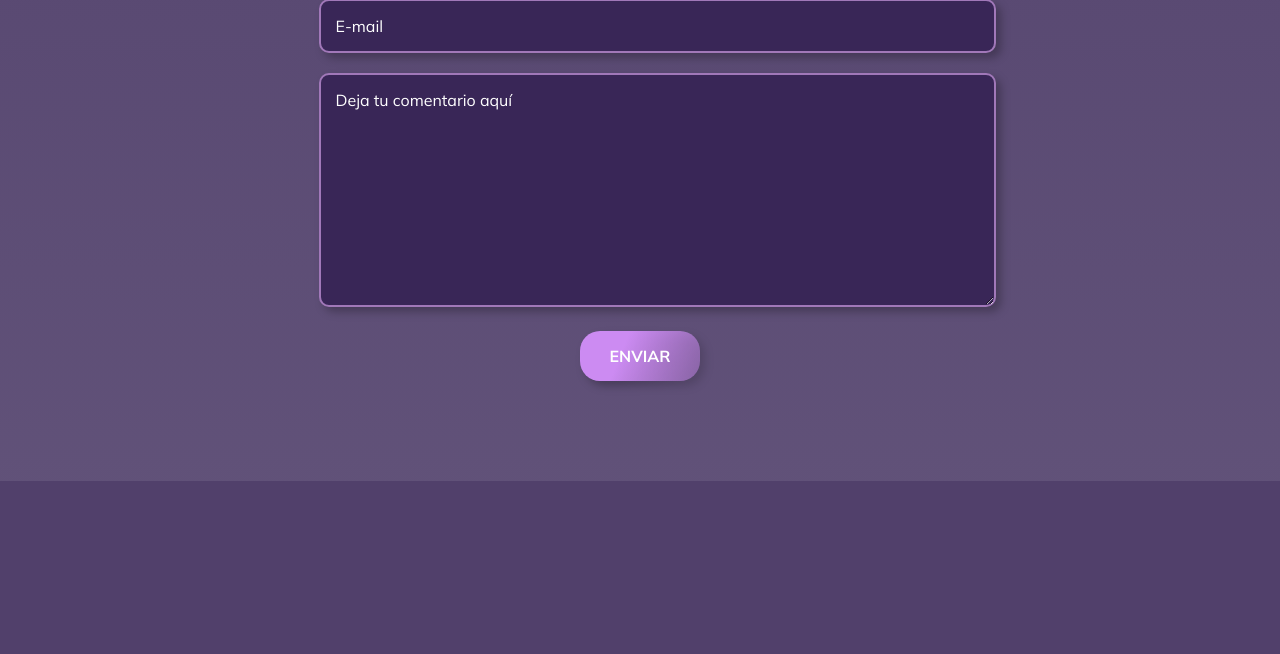
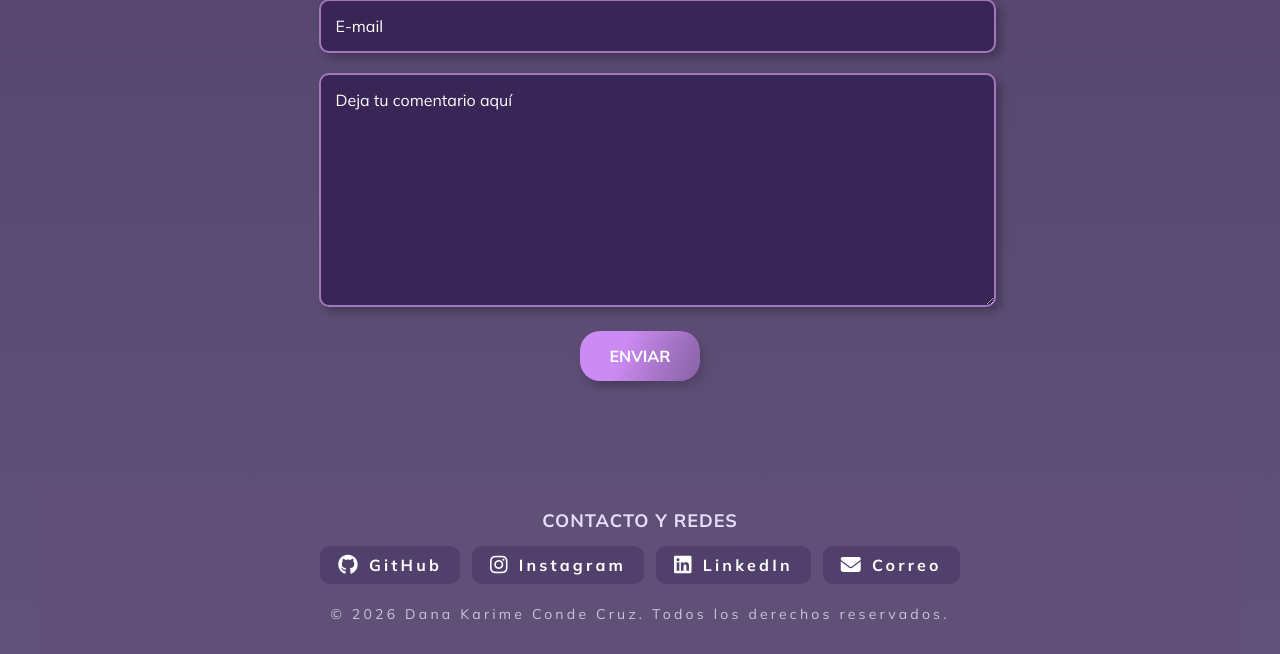
Before and after one commit to Leenify/Portafolio, a Flask app: page / in a window 1280 px wide. Shown: the part 2217-2871 px from the top of the page. Before the commit the page ends 2698 px from the top, so only its background shows below. Run offline with Flask 3, Linux system fonts and the light colour scheme.

Commit message:
cambiosfinales

```diff
--- a/static/css/style.css
+++ b/static/css/style.css
@@ -361,3 +361,55 @@ ul {
   border: none;
   cursor: pointer;
 }
+
+.footer {
+    margin-top: 60px;
+    padding: 30px 20px;
+    background-color: #605078;
+    color: #E9DDFB;
+    text-align: center;
+}
+
+.footer__title {
+    margin: 0 0 15px;
+    font-size: 18px;
+    font-weight: bold;
+    letter-spacing: 1px;
+}
+
+.footer__list {
+    display: flex;
+    flex-wrap: wrap;
+    justify-content: center;
+    gap: 12px;
+    margin: 0 0 20px;
+    padding: 0;
+    list-style: none;
+}
+
+.footer__link {
+    display: inline-block;
+    padding: 9px 18px;
+    border-radius: 10px;
+    background-color: #51406B;
+    color: #fff;
+    text-decoration: none;
+    font-weight: bold;
+    transition: background-color 0.2s ease;
+}
+
+.footer__link {
+    display: inline-flex;
+    align-items: center;
+    gap: 8px;
+}
+
+.footer__link i {
+    font-size: 20px;
+}
+
+.footer__copy {
+    margin: 0;
+    font-size: 14px;
+    opacity: 0.8;
+}
--- a/templates/index.html
+++ b/templates/index.html
@@ -7,6 +7,7 @@
       content="width=device-width, user-scalable=no, initial-scale=1.0, maximum-scale=1.0, minimum-scale=1.0"
     />
     <meta http-equiv="X-UA-Compatible" content="ie=edge" />
+    <link rel="stylesheet" href="https://cdnjs.cloudflare.com/ajax/libs/font-awesome/6.5.1/css/all.min.css" />
     <link rel="stylesheet" href="../static/css/style.css" />
     <title>Portafolio</title>
   </head>
@@ -137,14 +138,14 @@
         {% if button_html%}
           <div class="skills__project project" id="project-html">
               <a class="project__close" href="/#skills" aria-label="Cerrar proyecto">X</a>
-              <img class="project__img" src="../static/img/developer.png" alt="project" width="500">
+              <img class="project__img" src="../static/img/html-project.png" alt="project" width="500">
               <a class="project__link" href="https://github.com/Leenify/Clon-de-repositorio" target="_blank" rel="noopener noreferrer">Abrir en GitHub</a>
           </div>
         {% endif %}
         {% if button_db%}
           <div class="skills__project project" id="project-db">
               <a class="project__close" href="/#skills" aria-label="Cerrar proyecto">X</a>
-              <img class="project__img" src="../static/img/python-project.png" alt="project" width="500">
+              <img class="project__img" src="../static/img/db-project.png" alt="project" width="500">
               <a class="project__link" href="https://github.com/Leenify/diary-en" target="_blank" rel="noopener noreferrer">Abrir en GitHub</a>
           </div>
         {% endif %}
@@ -164,8 +165,31 @@
       </section>
     </main>
     <!-- Pie de página con enlaces a redes sociales -->
-    <footer>
-
+    <footer class="footer">
+      <p class="footer__title">CONTACTO Y REDES</p>
+      <ul class="footer__list">
+        <li class="footer__item">
+          <a class="footer__link" href="https://github.com/Leenify" target="_blank" rel="noopener noreferrer">
+            <i class="fa-brands fa-github"></i> GitHub
+          </a>
+        </li>
+        <li class="footer__item">
+          <a class="footer__link" href="https://www.instagram.com/dan.kam_69" target="_blank" rel="noopener noreferrer">
+            <i class="fa-brands fa-instagram"></i> Instagram
+          </a>
+        </li>
+        <li class="footer__item">
+          <a class="footer__link" href="https://www.linkedin.com/in/dana-karime-conde-cruz-284b2041b" target="_blank" rel="noopener noreferrer">
+            <i class="fa-brands fa-linkedin"></i> LinkedIn
+          </a>
+        </li>
+        <li class="footer__item">
+          <a class="footer__link" href="https://mail.google.com/mail/?view=cm&to=nanisk69@gmail.com" target="_blank" rel="noopener noreferrer">
+            <i class="fa-solid fa-envelope"></i> Correo
+          </a>
+        </li>
+      </ul>
+      <p class="footer__copy">© 2026 Dana Karime Conde Cruz. Todos los derechos reservados.</p>
     </footer>
   </body>
 </html>
```
Also changed, not shown: static/img/db-project.png (added), static/img/html-project.png (added).
